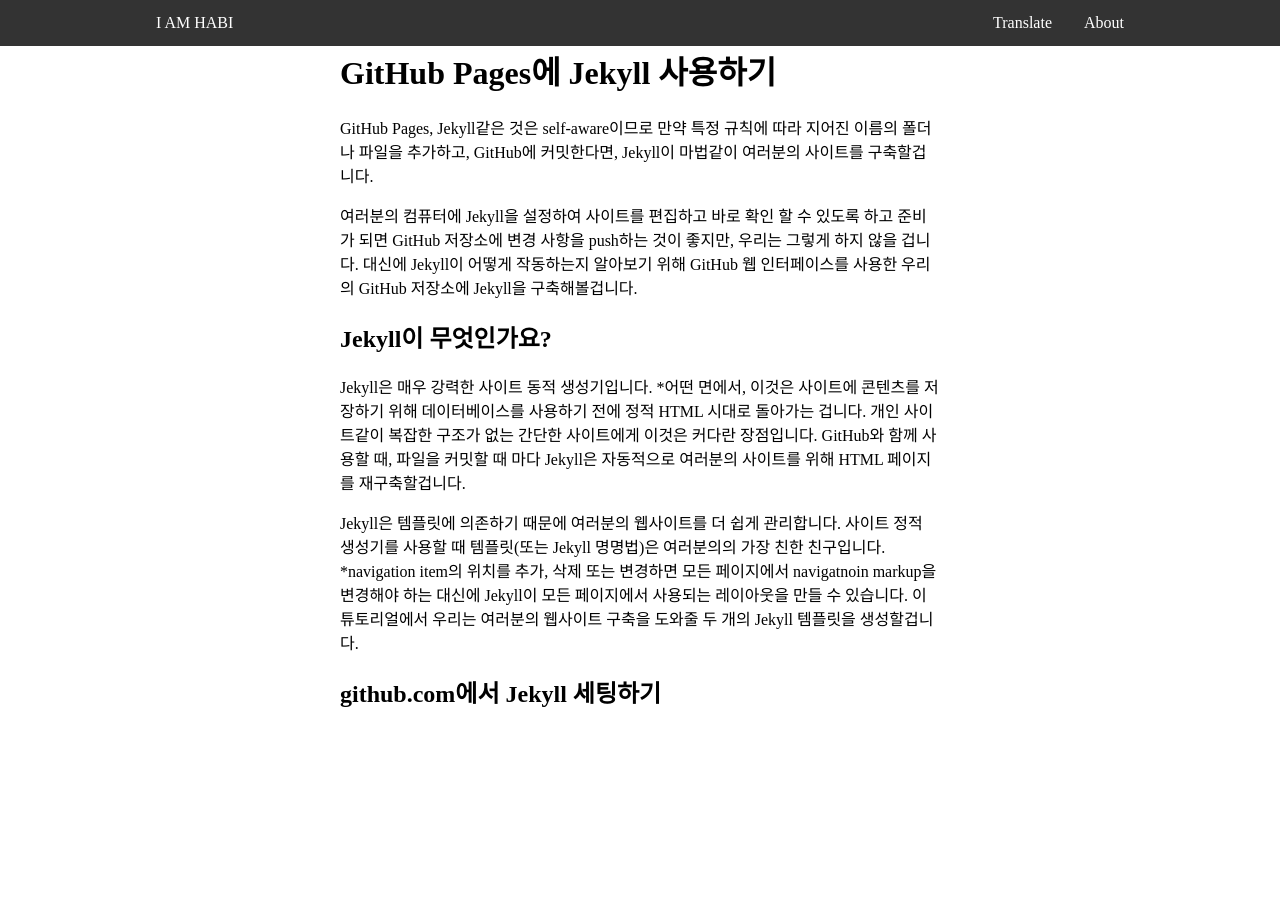
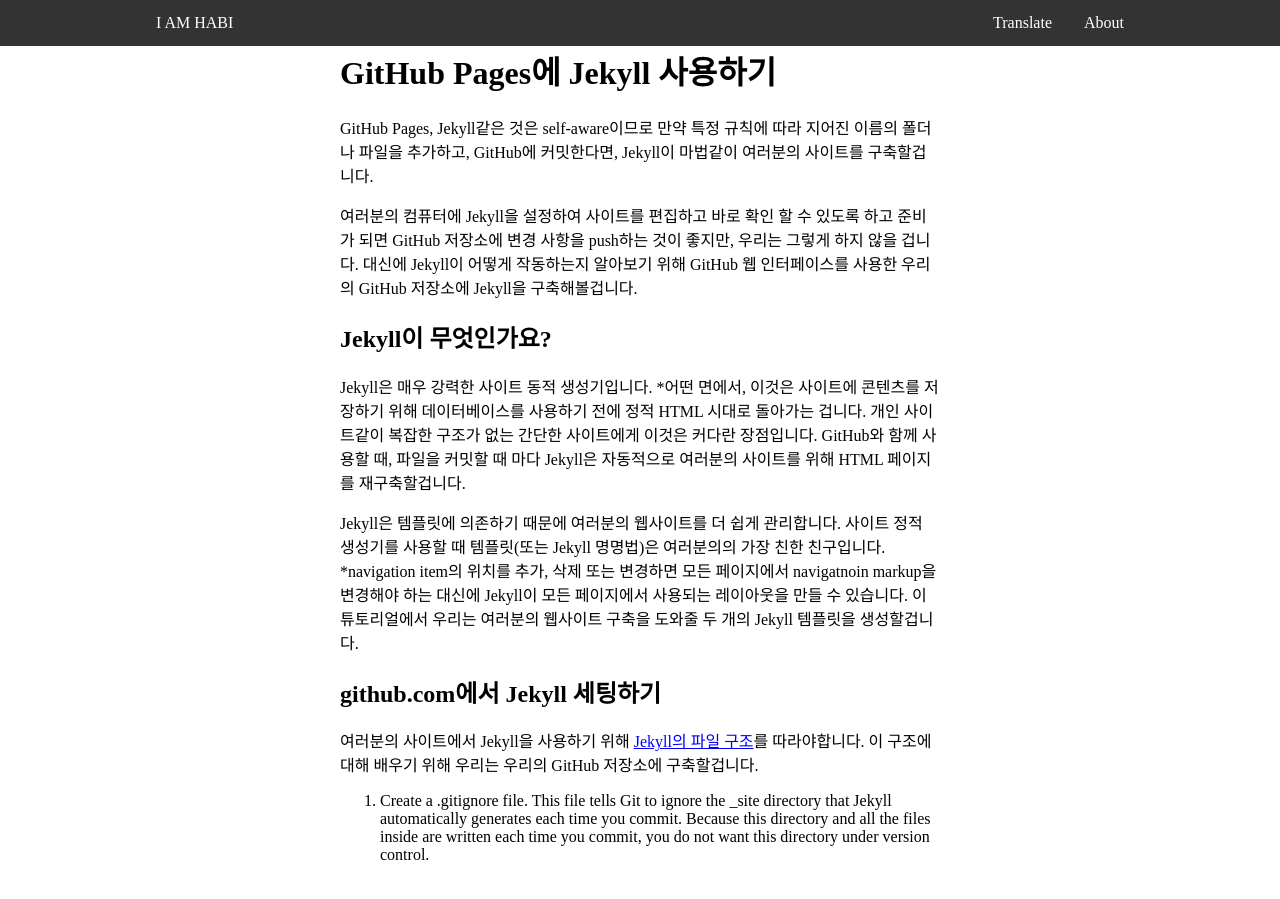
Before and after one commit to iamhabi/iamhabi.github.io, a Jekyll site: the page built from _posts/2018-12-23-Creating-and-Hosting-a-Personal-Site-on-GitHub-Translate.md, in a window 1280 px wide and 900 px high, scrolled down 6404 px. Built offline with Jekyll 4.4.1, drawn with Linux system fonts in a browser that asks for light colours; before the commit the page ends 7152 px from its top, so only the background shows below that.

Commit message:
Setting up jekyll in github.com

```diff
--- a/_posts/2018-12-23-Creating-and-Hosting-a-Personal-Site-on-GitHub-Translate.md
+++ b/_posts/2018-12-23-Creating-and-Hosting-a-Personal-Site-on-GitHub-Translate.md
@@ -131,3 +131,7 @@
 Jekyll은 템플릿에 의존하기 때문에 여러분의 웹사이트를 더 쉽게 관리합니다. 사이트 정적 생성기를 사용할 때 템플릿(또는 Jekyll 명명법)은 여러분의의 가장 친한 친구입니다. *navigation item의 위치를 추가, 삭제 또는 변경하면 모든 페이지에서 navigatnoin markup을 변경해야 하는 대신에 Jekyll이 모든 페이지에서 사용되는 레이아웃을 만들 수 있습니다. 이 튜토리얼에서 우리는 여러분의 웹사이트 구축을 도와줄 두 개의 Jekyll 템플릿을 생성할겁니다.
 
 ## github.com에서 Jekyll 세팅하기
+
+여러분의 사이트에서 Jekyll을 사용하기 위해 [Jekyll의 파일 구조](http://jekyllrb.com/docs/structure/)를 따라야합니다. 이 구조에 대해 배우기 위해 우리는 우리의 GitHub 저장소에 구축할겁니다.
+
+7. Create a .gitignore file. This file tells Git to ignore the _site directory that Jekyll automatically generates each time you commit. Because this directory and all the files inside are written each time you commit, you do not want this directory under version control.
```
